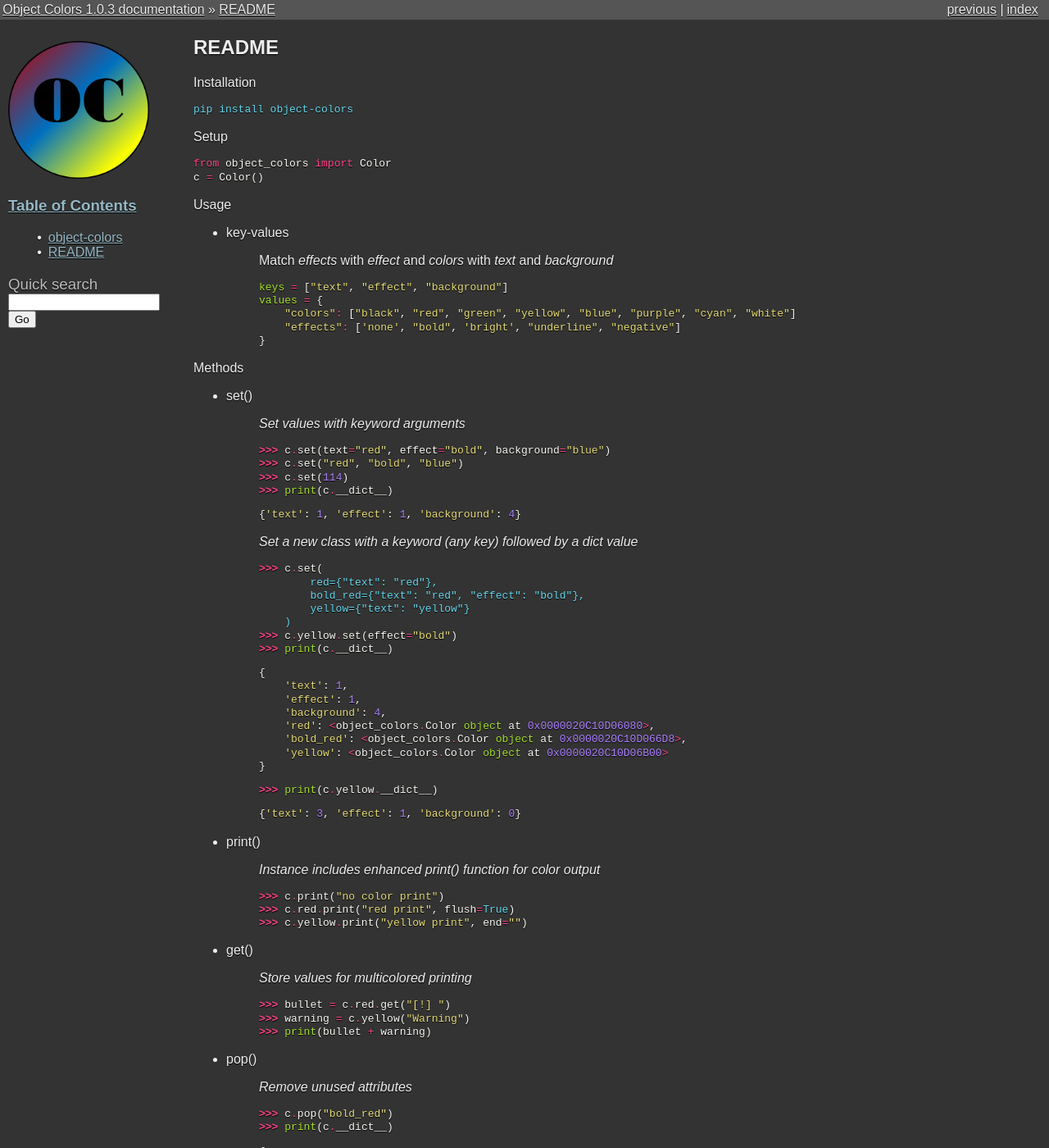
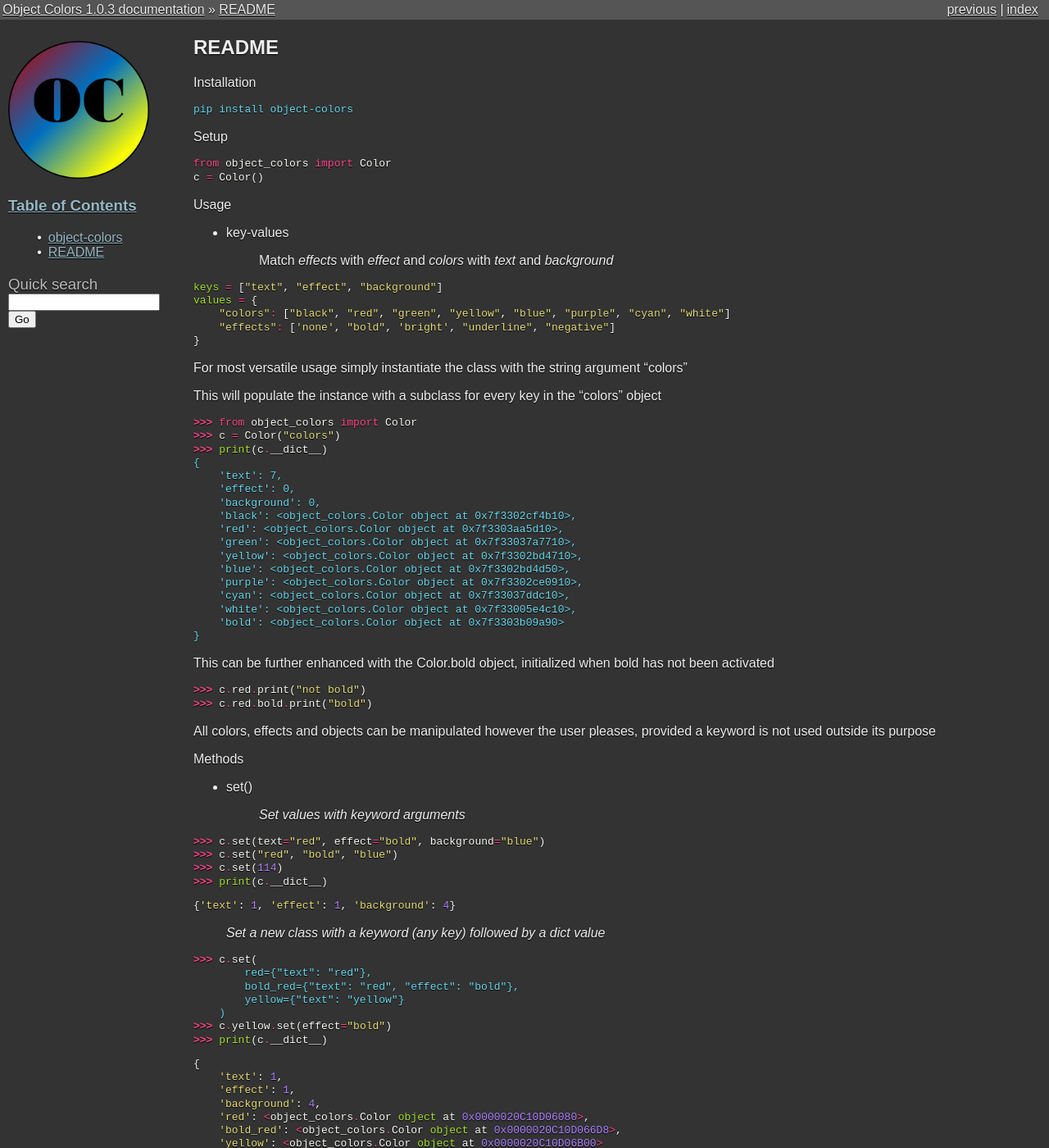
Before and after one commit to jshwi/object-colors, a Sphinx documentation site: the page built from docs/readme_include.rst, in a window 1280 px wide and 1400 px high. Shown: the whole window at 82% size. Built offline with Sphinx 7.4.7, drawn with Linux system fonts in a browser that asks for light colours; formulas are drawn with MathJax 3; some of the changed text lies outside the part shown.

Commit message:
[feat] Adds populate colors feature

```diff
--- /dev/null
+++ b/README.rst
@@ -0,0 +1,199 @@
+README
+======
+
+Installation
+
+.. code-block:: console
+
+    pip install object-colors
+
+Setup
+
+.. code:: python
+
+    from object_colors import Color
+    c = Color()
+..
+
+Usage
+
+* key-values
+    Match `effects` with `effect` and `colors` with `text` and `background`
+
+.. code:: javascript
+
+    keys = ["text", "effect", "background"]
+    values = {
+        "colors": ["black", "red", "green", "yellow", "blue", "purple", "cyan", "white"]
+        "effects": ['none', "bold", 'bright', "underline", "negative"]
+    }
+..
+
+For most versatile usage simply instantiate the class with the string argument "colors"
+
+This will populate the instance with a subclass for every key in the "colors" object
+
+.. code:: python
+
+    >>> from object_colors import Color
+    >>> c = Color("colors")
+    >>> print(c.__dict__)
+    {
+        'text': 7,
+        'effect': 0,
+        'background': 0,
+        'black': <object_colors.Color object at 0x7f3302cf4b10>,
+        'red': <object_colors.Color object at 0x7f3303aa5d10>,
+        'green': <object_colors.Color object at 0x7f33037a7710>,
+        'yellow': <object_colors.Color object at 0x7f3302bd4710>,
+        'blue': <object_colors.Color object at 0x7f3302bd4d50>,
+        'purple': <object_colors.Color object at 0x7f3302ce0910>,
+        'cyan': <object_colors.Color object at 0x7f33037ddc10>,
+        'white': <object_colors.Color object at 0x7f33005e4c10>,
+        'bold': <object_colors.Color object at 0x7f3303b09a90>
+    }
+..
+
+This can be further enhanced with the Color.bold object, initialized when bold has not been activated
+
+.. code:: python
+
+    >>> c.red.print("not bold")
+    >>> c.red.bold.print("bold")
+
+..
+
+All colors, effects and objects can be manipulated however the user pleases, provided a keyword is not used outside its purpose
+
+Methods
+
+* set()
+    `Set values with keyword arguments`
+
+.. code:: python
+
+    >>> c.set(text="red", effect="bold", background="blue")
+    >>> c.set("red", "bold", "blue")
+    >>> c.set(114)
+    >>> print(c.__dict__)
+..
+
+.. code:: python
+
+    {'text': 1, 'effect': 1, 'background': 4}
+..
+
+    `Set a new class with a keyword (any key) followed by a dict value`
+
+.. code:: python
+
+    >>> c.set(
+            red={"text": "red"},
+            bold_red={"text": "red", "effect": "bold"},
+            yellow={"text": "yellow"}
+        )
+    >>> c.yellow.set(effect="bold")
+    >>> print(c.__dict__)
+..
+.. code:: python
+
+    {
+        'text': 1,
+        'effect': 1,
+        'background': 4,
+        'red': <object_colors.Color object at 0x0000020C10D06080>,
+        'bold_red': <object_colors.Color object at 0x0000020C10D066D8>,
+        'yellow': <object_colors.Color object at 0x0000020C10D06B00>
+    }
+..
+.. code:: python
+
+    >>> print(c.yellow.__dict__)
+..
+.. code:: python
+
+    {'text': 3, 'effect': 1, 'background': 0}
+..
+
+* get()
+    `Store values for multicolored printing`
+
+.. code:: python
+
+    >>> bullet = c.red.get("[!] ")
+    >>> warning = c.yellow("Warning")
+    >>> print(bullet + warning)
+..
+
+`returns a string or a tuple`
+
+.. code:: python
+
+    >>> a, b, c = c.red.get("a", "b", "c")
+
+..
+
+* print()
+    `Instance includes enhanced print() function for color output`
+
+.. code:: python
+
+    >>> c.print("no color print")
+    >>> c.red.print("red print", flush=True)
+    >>> c.yellow.print("yellow print", end="")
+..
+
+* pop()
+    `Remove unused attributes`
+
+.. code:: python
+
+    >>> c.pop("bold_red")
+    >>> print(c.__dict__)
+..
+
+.. code:: python
+
+    {
+        'text': 1,
+        'effect': 1,
+        'background': 4,
+        'red': <object_colors.Color object at 0x0000020C10D06080>,
+        'yellow': <object_colors.Color object at 0x0000020C10D06B00>
+    }
+..
+
+    `Or create new instances`
+
+.. code:: python
+
+    >>> red = c.pop("red")
+    >>> print(c.__dict__)
+..
+
+.. code:: python
+
+    {
+        'text': 1,
+        'effect': 1,
+        'background': 4,
+        'yellow': <object_colors.Color object at 0x0000020C10D06B00>
+    }
+..
+
+.. code:: python
+
+    >>> print(red.__dict__)
+..
+
+.. code:: python
+
+    {'text': 1, 'effect': 0, 'background': 0}
+..
+
+.. code:: python
+
+    >>> red.print()
+    >>> red.get()
+    >>> red.set()
+..
--- a/docs/README.rst
+++ /dev/null
@@ -1,155 +0,0 @@
-README
-======
-
-Installation
-
-.. code-block:: console
-
-    pip install object-colors
-
-Setup
-
-.. code:: python
-
-    from object_colors import Color
-    c = Color()
-..
-
-Usage
-
-* key-values
-    Match `effects` with `effect` and `colors` with `text` and `background`
-
-    .. code:: javascript
-
-        keys = ["text", "effect", "background"]
-        values = {
-            "colors": ["black", "red", "green", "yellow", "blue", "purple", "cyan", "white"]
-            "effects": ['none', "bold", 'bright', "underline", "negative"]
-        }
-    ..
-
-Methods
-
-* set()
-    `Set values with keyword arguments`
-
-    .. code:: python
-
-        >>> c.set(text="red", effect="bold", background="blue")
-        >>> c.set("red", "bold", "blue")
-        >>> c.set(114)
-        >>> print(c.__dict__)
-    ..
-
-    .. code:: python
-
-        {'text': 1, 'effect': 1, 'background': 4}
-    ..
-
-    `Set a new class with a keyword (any key) followed by a dict value`
-
-    .. code:: python
-
-        >>> c.set(
-                red={"text": "red"},
-                bold_red={"text": "red", "effect": "bold"},
-                yellow={"text": "yellow"}
-            )
-        >>> c.yellow.set(effect="bold")
-        >>> print(c.__dict__)
-    ..
-    .. code:: python
-
-        {
-            'text': 1,
-            'effect': 1,
-            'background': 4,
-            'red': <object_colors.Color object at 0x0000020C10D06080>,
-            'bold_red': <object_colors.Color object at 0x0000020C10D066D8>,
-            'yellow': <object_colors.Color object at 0x0000020C10D06B00>
-        }
-    ..
-    .. code:: python
-
-        >>> print(c.yellow.__dict__)
-    ..
-    .. code:: python
-
-        {'text': 3, 'effect': 1, 'background': 0}
-    ..
-
-* print()
-    `Instance includes enhanced print() function for color output`
-
-    .. code:: python
-
-        >>> c.print("no color print")
-        >>> c.red.print("red print", flush=True)
-        >>> c.yellow.print("yellow print", end="")
-    ..
-
-* get()
-    `Store values for multicolored printing`
-
-    .. code:: python
-
-        >>> bullet = c.red.get("[!] ")
-        >>> warning = c.yellow("Warning")
-        >>> print(bullet + warning)
-    ..
-
-* pop()
-    `Remove unused attributes`
-
-    .. code:: python
-
-        >>> c.pop("bold_red")
-        >>> print(c.__dict__)
-    ..
-
-    .. code:: python
-
-        {
-            'text': 1,
-            'effect': 1,
-            'background': 4,
-            'red': <object_colors.Color object at 0x0000020C10D06080>,
-            'yellow': <object_colors.Color object at 0x0000020C10D06B00>
-        }
-    ..
-
-    `Or create new instances`
-
-    .. code:: python
-
-        >>> red = c.pop("red")
-        >>> print(c.__dict__)
-    ..
-
-    .. code:: python
-
-        {
-            'text': 1,
-            'effect': 1,
-            'background': 4,
-            'yellow': <object_colors.Color object at 0x0000020C10D06B00>
-        }
-    ..
-
-    .. code:: python
-
-        >>> print(red.__dict__)
-    ..
-
-    .. code:: python
-
-        {'text': 1, 'effect': 0, 'background': 0}
-    ..
-
-    .. code:: python
-
-        >>> red.print()
-        >>> red.get()
-        >>> red.set()
-    ..
--- a/docs/readme_include.rst
+++ b/docs/readme_include.rst
@@ -1 +1 @@
-.. include:: README.rst
+.. include:: ../README.rst
```
Also changed, not shown: README.md (deleted, +0 -34 lines), object_colors.py (+9 -0 lines), docs/_static/Screenshot from 2019-10-02 12-20-05.png (deleted), docs/_static/Screenshot from 2019-10-02 12-22-07.png (deleted), docs/_static/Screenshot from 2019-10-02 12-23-05.png (deleted), docs/_static/Screenshot from 2019-10-02 12-24-03.png (deleted), docs/_static/Screenshot from 2019-10-02 12-28-55.png (deleted), docs/_static/Screenshot from 2019-10-02 12-31-32.png (deleted), docs/_static/Screenshot from 2019-10-02 14-02-53.png (deleted), 2 other files.
